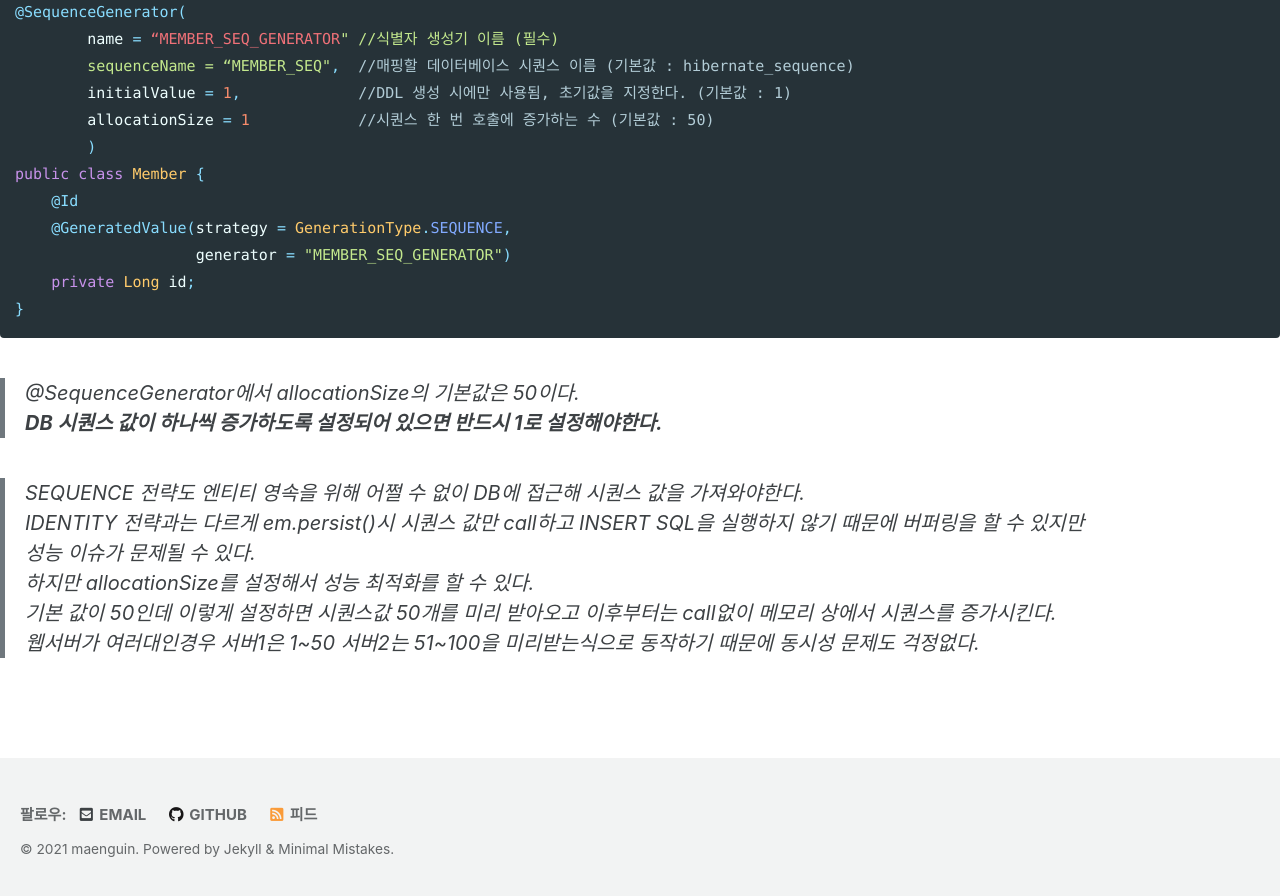
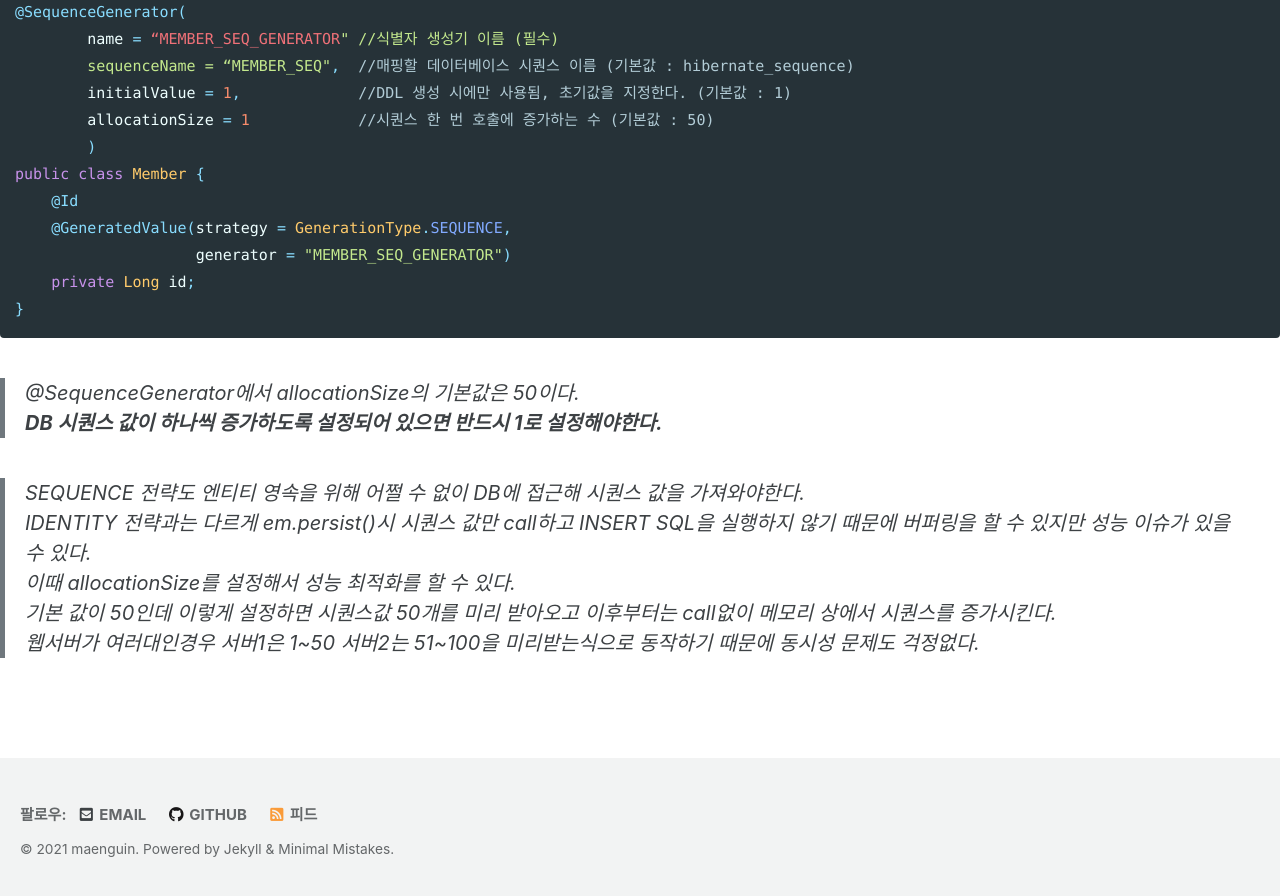
Before and after one commit to maenguin/maenguin.github.io, a Jekyll site: the page built from private/2020-12-31-jpa-basic.md, in a window 1280 px wide and 900 px high, scrolled down 9295 px. Shown: the top 896 px of the window. Built offline with Jekyll 4.4.1, drawn with Linux system fonts in a browser that asks for light colours; cached includes are drawn as plain includes; our own code applies the rules of GitHub Pages for plain Markdown files.

Commit message:
Update 2020-12-31-jpa-basic.md

```diff
--- a/private/2020-12-31-jpa-basic.md
+++ b/private/2020-12-31-jpa-basic.md
@@ -311,8 +311,7 @@ public class Member {
 **DB 시퀀스 값이 하나씩 증가하도록 설정되어 있으면 반드시 1로 설정해야한다.**
 
 > SEQUENCE 전략도 엔티티 영속을 위해 어쩔 수 없이 DB에 접근해 시퀀스 값을 가져와야한다.
-IDENTITY 전략과는 다르게 em.persist()시 시퀀스 값만 call하고 INSERT SQL을 실행하지 않기 때문에 버퍼링을 할 수 있지만
-성능 이슈가 문제될 수 있다.
-하지만 allocationSize를 설정해서 성능 최적화를 할 수 있다.
+IDENTITY 전략과는 다르게 em.persist()시 시퀀스 값만 call하고 INSERT SQL을 실행하지 않기 때문에 버퍼링을 할 수 있지만 성능 이슈가 있을 수 있다.
+이때 allocationSize를 설정해서 성능 최적화를 할 수 있다.
 기본 값이 50인데 이렇게 설정하면 시퀀스값 50개를 미리 받아오고 이후부터는 call없이 메모리 상에서 시퀀스를 증가시킨다.
-웹서버가 여러대인경우 서버1은 1~50 서버2는 51~100을 미리받는식으로 동작하기 때문에 동시성 문제도 걱정없다.
+웹서버가 여러대인경우 서버1은 1\~50 서버2는 51\~100을 미리받는식으로 동작하기 때문에 동시성 문제도 걱정없다.
```
